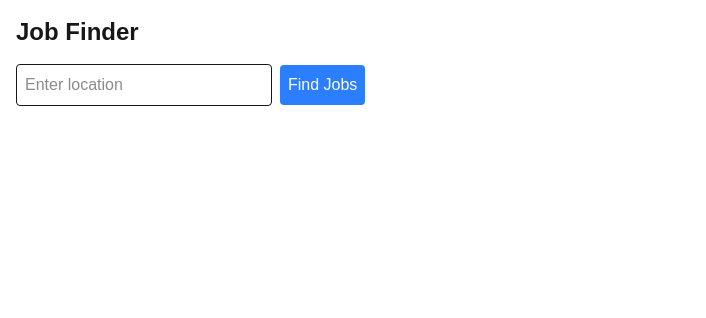
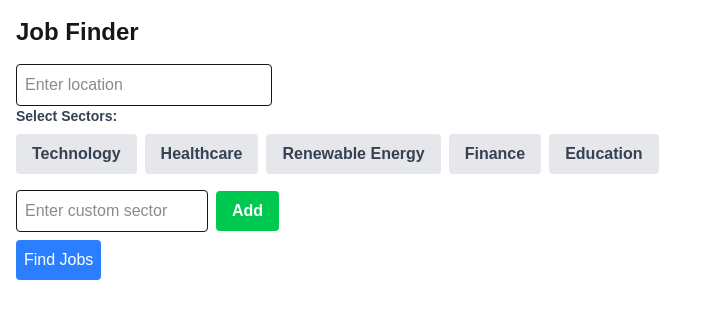
Before and after one commit to 808vita/lean-ai-hack, a Next.js app: page / in a window 1280 px wide. Shown: the top 318 px of the page, without its empty margins (0-706 px from the left). Built offline with nearby package versions, Linux system fonts and the light colour scheme; what @react-pdf/renderer would draw is missing.

Commit message:
ai - refine finder agent , api - take in sector list , starters- ui sector list selector modify - location form update page tsx

```diff
--- a/app/api/watsonx/route.ts
+++ b/app/api/watsonx/route.ts
@@ -1,17 +1,15 @@
 // app/api/watsonx/route.ts
 import { NextResponse, NextRequest } from "next/server";
-import {
-  DuckDuckGoJobFinderAgent,
-  JobTitleExtractionAgent,
-} from "@/lib/ai/jobFinderAgent";
+import { OrchestratorAgent } from "@/lib/ai/jobFinderAgent";
 
 interface RequestBody {
   location: string;
+  sectors?: string[];
 }
 
 export async function POST(req: NextRequest): Promise<NextResponse> {
   try {
-    const { location } = (await req.json()) as RequestBody;
+    const { location, sectors } = (await req.json()) as RequestBody;
 
     if (!location) {
       return NextResponse.json(
@@ -20,28 +18,14 @@ export async function POST(req: NextRequest): Promise<NextResponse> {
       );
     }
 
-    const duckDuckGoJobFinderAgent = new DuckDuckGoJobFinderAgent();
-    const duckDuckGoResponse = await duckDuckGoJobFinderAgent.run(location);
+    const orchestratorAgent = new OrchestratorAgent();
+    const response = await orchestratorAgent.run(location, sectors);
 
-    if (!duckDuckGoResponse.success) {
-      return NextResponse.json(
-        { error: duckDuckGoResponse.error },
-        { status: 500 }
-      );
-    }
-    const jobTitleExtractionAgent = new JobTitleExtractionAgent();
-    const refineResponse = await jobTitleExtractionAgent.run(
-      duckDuckGoResponse.data
-    );
-
-    if (!refineResponse.success) {
-      return NextResponse.json(
-        { error: refineResponse.error },
-        { status: 500 }
-      );
+    if (!response.success) {
+      return NextResponse.json({ error: response.error }, { status: 500 });
     }
 
-    return NextResponse.json({ data: refineResponse.data });
+    return NextResponse.json({ data: response.data });
   } catch (error: any) {
     console.error("API error:", error);
     return NextResponse.json(
--- a/app/page.tsx
+++ b/app/page.tsx
@@ -20,6 +20,7 @@ export default function Home() {
   const [selectedJob, setSelectedJob] = useState<Job | null>(null);
   const [skills, setSkills] = useState<any[]>([]);
   const [isModalOpen, setIsModalOpen] = useState(false);
+  const [sectors, setSectors] = useState<string[]>([]);
 
   const fetchJobDetails = async (jobDescription: string) => {
     setIsSkillsLoading(true);
@@ -51,7 +52,7 @@ export default function Home() {
       setIsSkillsLoading(false);
     }
   };
-  const handleSubmit = async (e: React.FormEvent) => {
+  const handleSubmit = async (e: React.FormEvent, newSectors: string[]) => {
     e.preventDefault();
     setIsJobsLoading(true);
     setError(null);
@@ -64,7 +65,7 @@ export default function Home() {
         headers: {
           "Content-Type": "application/json",
         },
-        body: JSON.stringify({ location }),
+        body: JSON.stringify({ location, sectors: newSectors }),
       });
 
       if (!response.ok) {
@@ -110,6 +111,7 @@ export default function Home() {
         setLocation={setLocation}
         handleSubmit={handleSubmit}
         isLoading={isJobsLoading}
+        setSectors={setSectors}
       />
 
       {error && <div className="text-red-500 mb-4">{error}</div>}
--- a/components/LocationForm.tsx
+++ b/components/LocationForm.tsx
@@ -1,22 +1,59 @@
 // components/LocationForm.tsx
 "use client";
-import React from "react";
+import React, { useState } from "react";
 
 interface LocationFormProps {
   location: string;
   setLocation: React.Dispatch<React.SetStateAction<string>>;
-  handleSubmit: (e: React.FormEvent) => Promise<void>;
+  handleSubmit: (e: React.FormEvent, sectors: string[]) => Promise<void>;
   isLoading: boolean;
+  setSectors: React.Dispatch<React.SetStateAction<string[]>>;
 }
+
+const sectors = [
+  "Technology",
+  "Healthcare",
+  "Renewable Energy",
+  "Finance",
+  "Education",
+];
 
 const LocationForm: React.FC<LocationFormProps> = ({
   location,
   setLocation,
   handleSubmit,
   isLoading,
+  setSectors,
 }) => {
+  const [selectedSectors, setSelectedSectors] = useState<string[]>([]);
+  const [customSector, setCustomSector] = useState("");
+
+  const toggleSector = (sector: string) => {
+    setSelectedSectors((prev) =>
+      prev.includes(sector)
+        ? prev.filter((s) => s !== sector)
+        : [...prev, sector]
+    );
+  };
+
+  const handleCustomSectorChange = (e: React.ChangeEvent<HTMLInputElement>) => {
+    setCustomSector(e.target.value);
+  };
+
+  const handleAddCustomSector = () => {
+    if (customSector.trim() !== "") {
+      setSelectedSectors((prev) => [...prev, customSector.trim()]);
+      setCustomSector("");
+    }
+  };
+
+  const onSubmit = (e: React.FormEvent) => {
+    handleSubmit(e, selectedSectors);
+    setSectors(selectedSectors);
+  };
+
   return (
-    <form onSubmit={handleSubmit} className="mb-4">
+    <form onSubmit={onSubmit} className="mb-4">
       <input
         type="text"
         placeholder="Enter location"
@@ -24,6 +61,46 @@ const LocationForm: React.FC<LocationFormProps> = ({
         onChange={(e) => setLocation(e.target.value)}
         className="border rounded p-2 mr-2 w-64"
       />
+
+      {/* Sector Selection */}
+      <div className="mb-2">
+        <label className="block text-gray-700 text-sm font-bold mb-2">
+          Select Sectors:
+        </label>
+        <div className="flex flex-wrap">
+          {sectors.map((sector) => (
+            <button
+              key={sector}
+              type="button"
+              className={`bg-gray-200 hover:bg-gray-300 text-gray-700 font-bold py-2 px-4 rounded mr-2 mb-2 ${
+                selectedSectors.includes(sector) ? "bg-blue-300" : ""
+              }`}
+              onClick={() => toggleSector(sector)}
+            >
+              {sector}
+            </button>
+          ))}
+        </div>
+      </div>
+
+      {/* Custom Sector Input */}
+      <div className="flex items-center mb-2">
+        <input
+          type="text"
+          placeholder="Enter custom sector"
+          value={customSector}
+          onChange={handleCustomSectorChange}
+          className="border rounded p-2 mr-2 w-48"
+        />
+        <button
+          type="button"
+          onClick={handleAddCustomSector}
+          className="bg-green-500 hover:bg-green-700 text-white font-bold py-2 px-4 rounded"
+        >
+          Add
+        </button>
+      </div>
+
       <button
         type="submit"
         className="bg-blue-500 text-white rounded p-2 hover:bg-blue-700"
--- a/lib/ai/jobFinderAgent.ts
+++ b/lib/ai/jobFinderAgent.ts
@@ -22,19 +22,39 @@ export class DuckDuckGoJobFinderAgent {
     this.duckDuckGoSearchTool = new DuckDuckGoSearchTool();
   }
 
-  async run(location: string): Promise<AgentResponse> {
+  async run(location: string, sectors?: string[]): Promise<AgentResponse> {
     try {
-      const searchQuery = `jobs in ${location}`;
+      let searchResults: any[] = [];
 
-      console.log(`Searching DuckDuckGo for: ${searchQuery}`);
+      if (sectors && sectors.length > 0) {
+        // Search for each sector
+        for (const sector of sectors) {
+          const searchQuery = `jobs in ${location} in the ${sector} sector`;
+          console.log(`Searching DuckDuckGo for: ${searchQuery}`);
 
-      const searchResults = await this.duckDuckGoSearchTool.run({
-        query: searchQuery,
-      });
+          const sectorResults = await this.duckDuckGoSearchTool.run({
+            query: searchQuery,
+          });
 
-      console.log(`DuckDuckGo results:`, searchResults);
+          if (sectorResults && sectorResults.results) {
+            searchResults = searchResults.concat(sectorResults.results);
+          }
+        }
+      } else {
+        // Basic search without sectors
+        const searchQuery = `jobs in ${location}`;
+        console.log(`Searching DuckDuckGo for: ${searchQuery}`);
 
-      return { success: true, data: searchResults.results };
+        const basicResults = await this.duckDuckGoSearchTool.run({
+          query: searchQuery,
+        });
+
+        if (basicResults && basicResults.results) {
+          searchResults = basicResults.results;
+        }
+      }
+
+      return { success: true, data: searchResults };
     } catch (error: any) {
       console.error(`JobFinderAgent error:`, error);
       return {
@@ -104,3 +124,48 @@ export class JobTitleExtractionAgent {
     }
   }
 }
+
+export class OrchestratorAgent {
+  async run(location: string, sectors?: string[]): Promise<AgentResponse> {
+    try {
+      const duckDuckGoJobFinderAgent = new DuckDuckGoJobFinderAgent();
+      const jobTitleExtractionAgent = new JobTitleExtractionAgent();
+
+      const duckDuckGoResponse = await duckDuckGoJobFinderAgent.run(
+        location,
+        sectors
+      );
+
+      if (!duckDuckGoResponse.success) {
+        console.log(duckDuckGoResponse, "duckDuckGoResponse");
+
+        return {
+          success: false,
+          data: null,
+          error: "Failed to retrieve data from one or more agents",
+        };
+      }
+
+      const refineResponse = await jobTitleExtractionAgent.run(
+        duckDuckGoResponse.data
+      );
+
+      if (!refineResponse.success) {
+        return {
+          success: false,
+          data: null,
+          error: refineResponse.error,
+        };
+      }
+
+      return { success: true, data: refineResponse.data };
+    } catch (error: any) {
+      console.error("API error:", error);
+      return {
+        success: false,
+        data: null,
+        error: `Failed to process request: ${error.message}`,
+      };
+    }
+  }
+}
```
